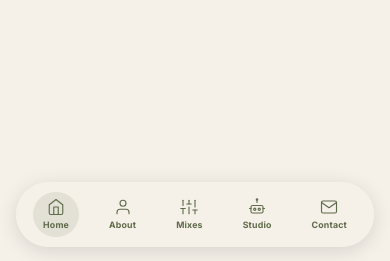
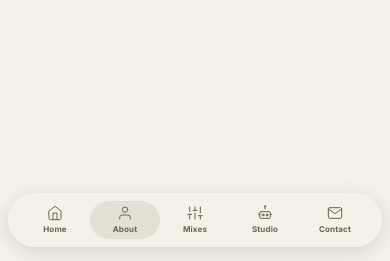
Before and after one commit to mjm-earth/daniel-tureck, an Eleventy site: page src/index.njk in a window 390 px wide. Shown: the part 581-842 px from the top of the page. Built offline with nearby package versions, Linux system fonts and the light colour scheme; Eleventy itself is replaced by a stand-in of ours; files that its build step writes are made by us from their sources; no server answers; what sharp, smartcrop-sharp would draw is missing.

Commit message:
Fix mobile nav: tighten spacing for 360px screens, add About to active scroll tracking
Co-Authored-By: Claude Opus 4.6 <noreply@anthropic.com>

```diff
--- a/src/css/style.css
+++ b/src/css/style.css
@@ -1460,22 +1460,29 @@ img {
 
 
 @media (max-width: 480px) {
+  .nav {
+    padding: 8px 12px;
+    left: 8px;
+    right: 8px;
+  }
+
   .nav__links {
-    gap: 20px;
+    gap: 0;
   }
 
   .nav .nav__link {
-    font-size: 0.55rem;
+    font-size: 0.5rem;
+    padding: 4px 4px;
   }
 
   .nav__icon {
-    width: 18px;
-    height: 18px;
+    width: 16px;
+    height: 16px;
   }
 
   .nav__icon--robot {
-    width: 20px;
-    height: 20px;
+    width: 18px;
+    height: 18px;
   }
 
   .hero__name {
--- a/src/js/main.js
+++ b/src/js/main.js
@@ -22,6 +22,7 @@ document.addEventListener('DOMContentLoaded', () => {
   const navLinks = fixedNav ? fixedNav.querySelectorAll('.nav__link') : [];
   const sections = [
     { id: null, el: hero },
+    { id: 'about', el: document.getElementById('about') },
     { id: 'work', el: document.getElementById('work') },
     { id: 'studio', el: document.getElementById('studio') },
     { id: 'contact', el: document.getElementById('contact') }
```
